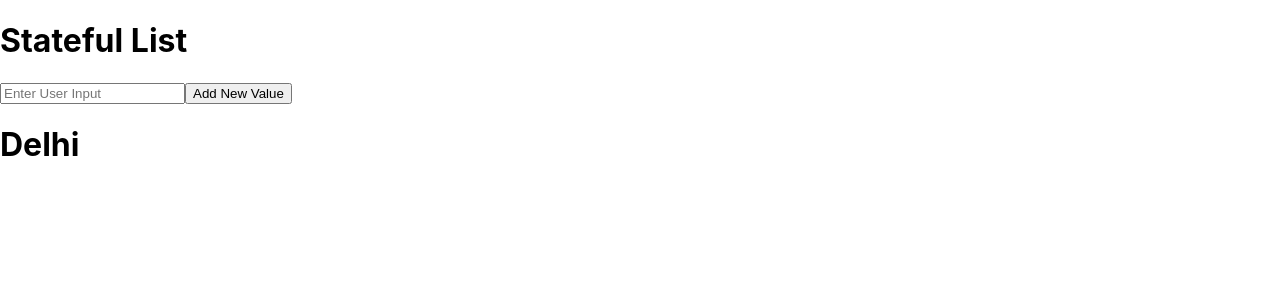
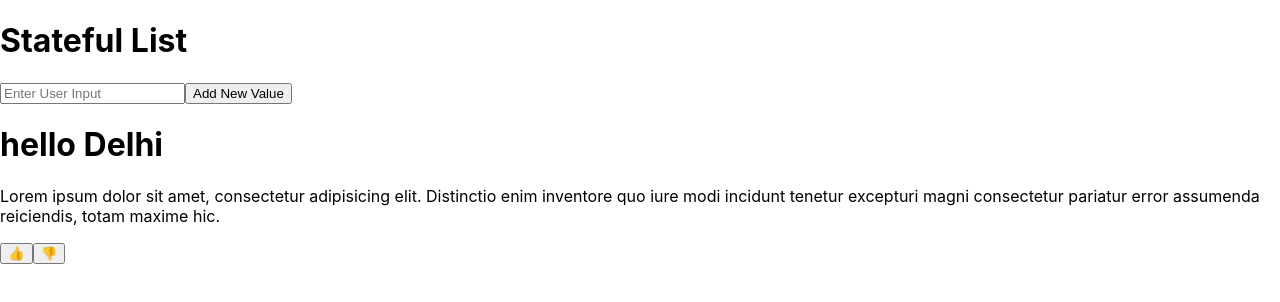
Before and after one commit to ErUmairWaseem/Forth-React-App, a React (Create React App) app: page / in a window 1280 px wide. Shown: the top 302 px of the page. Built offline with nearby package versions, Linux system fonts and the light colour scheme.

Commit message:
b12 done

```diff
--- a/src/App.js
+++ b/src/App.js
@@ -1,4 +1,4 @@
-import { useState } from "react";
+import {useRef, useState } from "react";
 
 
 function App() {
@@ -6,30 +6,55 @@ function App() {
     <>
     <h1>Stateful List</h1>
     <ListDemo/>
-
     </>
   );
 }
 
 function ListDemo() {
+  let inputRef = useRef();
   let [list, setList] = useState(["Delhi"]);
 
   let addItemAction = () => {
-    let inputRef = document.querySelector("#id1");
-    let inputValue = inputRef.value;
-    let newList = [inputValue, ...list]
+
+    let inputValue = inputRef.current.value;
+    let newList = [inputValue, ...list];
 
     setList(newList);
+
+    inputRef.current.value = "";
   };
 
   return(
     <>
-    <input type="text" id="id1" placeholder="Enter User Input" />
-    <input type="button" value="Add New Value" onClick={addItemAction} />
+    <input
+    type="text"
+    id="id1"
+    ref={inputRef}
+    placeholder="Enter User Input"
+    />
+    <input type="button"
+    value="Add New Value"
+    onClick={addItemAction}
+    />
 
       {list.map((item) => (
-        <h1>{item}</h1>
+        < MessageDemo message = {item} />
       ))}
+    </>
+  );
+}
+function MessageDemo({message}) {
+  return(
+    <>
+       <h1>hello {message}</h1>
+             <p>
+              Lorem ipsum dolor sit amet, consectetur adipisicing elit. Distinctio enim inventore quo iure modi incidunt tenetur excepturi magni consectetur pariatur error assumenda reiciendis, totam maxime hic.
+
+             </p>
+             <div>
+              <input type="button" value="&#128077;" />
+              <input type="button" value="&#128078;" />
+             </div>
     </>
   );
 }
```
